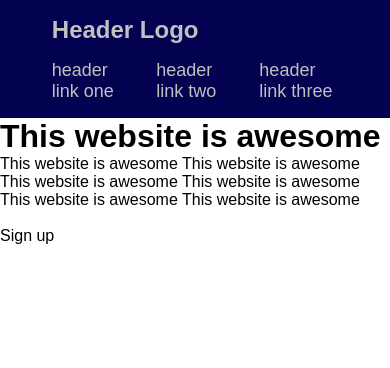
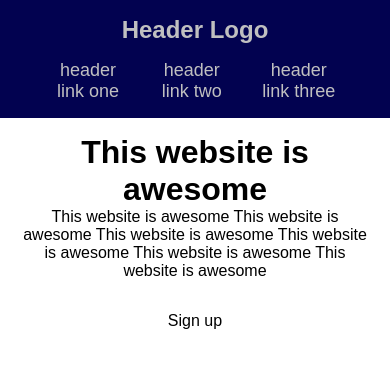
Before and after one commit to boros-brink/landing-page-practice, a plain HTML site: page index.html in a window 390 px wide. Drawn offline with Linux system fonts and the light colour scheme; a web font is replaced by a local one.

Commit message:
Make page mobile-friendly

```diff
--- a/css/style.css
+++ b/css/style.css
@@ -43,3 +43,14 @@ a {
 ul {
     list-style-type: none;
 }
+
+@media(max-width: 768px) {
+    .container {
+        flex-direction: column;
+        text-align: center;
+    }
+
+    .logo {
+        margin-left: 0;
+    }
+}
--- a/index.html
+++ b/index.html
@@ -26,7 +26,7 @@
     </nav>
 
     <header>
-        <div class="container2">
+        <div class="container">
             <div class="content">
                 <h1>This website is awesome</h1>
                 <p>This website is awesome This website is awesome This website is awesome This website is awesome This website is awesome This website is awesome</p>
```
